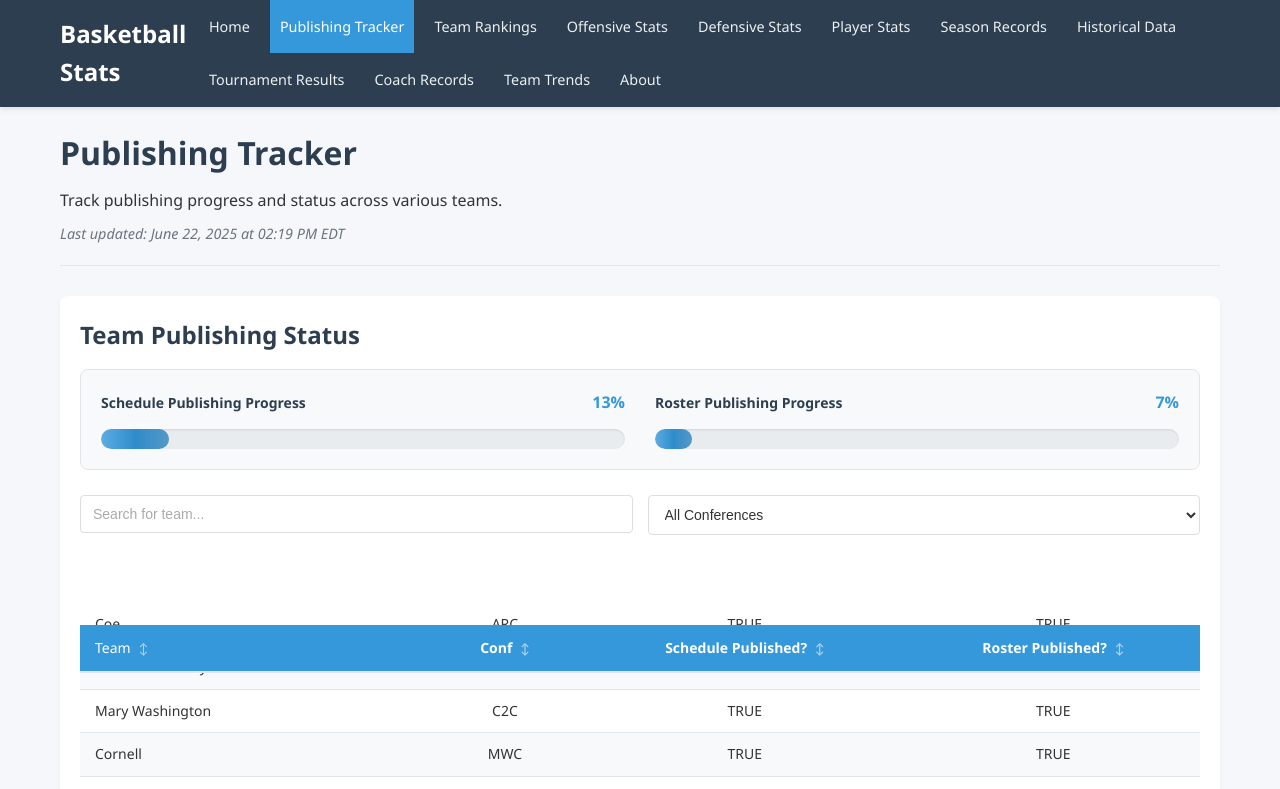
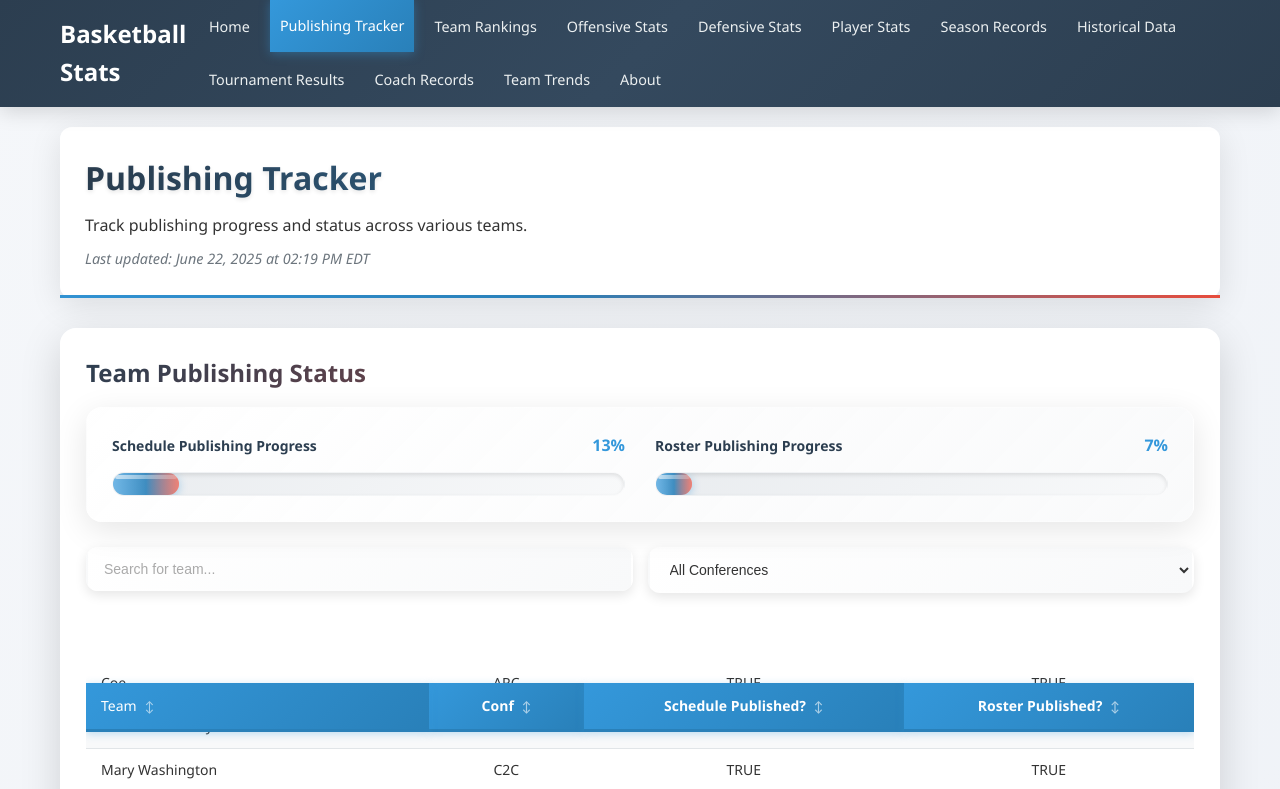
Before and after one commit to scottpeterson/scottpeterson.github.io, a website: page page1.html in a window 1280 px wide. Shown: the top 789 px of the page. Drawn offline with Linux system fonts and the light colour scheme.

Commit message:
Visual refresh

```diff
--- a/styles.css
+++ b/styles.css
@@ -9,16 +9,18 @@
     font-family: 'Segoe UI', Tahoma, Geneva, Verdana, sans-serif;
     line-height: 1.6;
     color: #333;
-    background-color: #f5f7fa;
+    background: linear-gradient(135deg, #f5f7fa 0%, #c3cfe2 100%);
+    min-height: 100vh;
   }
 
   /* Navigation */
   .main-nav {
-    background-color: #2c3e50;
-    box-shadow: 0 2px 5px rgba(0, 0, 0, 0.1);
+    background: linear-gradient(135deg, #2c3e50 0%, #34495e 50%, #2c3e50 100%);
+    box-shadow: 0 4px 20px rgba(0, 0, 0, 0.15);
     position: sticky;
     top: 0;
     z-index: 100;
+    backdrop-filter: blur(10px);
   }
 
   .nav-container {
@@ -57,12 +59,17 @@
   }
 
   .nav-links a:hover {
-    background-color: #34495e;
+    background: linear-gradient(135deg, #34495e 0%, #3498db 100%);
+    transform: translateY(-1px);
+    box-shadow: 0 2px 8px rgba(52, 152, 219, 0.3);
+    transition: all 0.3s ease;
   }
 
   .nav-links a.active {
-    background-color: #3498db;
+    background: linear-gradient(135deg, #3498db 0%, #2980b9 100%);
     color: white;
+    box-shadow: 0 2px 10px rgba(52, 152, 219, 0.4);
+    transform: translateY(-1px);
   }
 
   /* Main Content */
@@ -74,8 +81,14 @@
 
   header {
     margin-bottom: 30px;
-    border-bottom: 1px solid #e1e5e8;
+    border-bottom: 3px solid transparent;
+    border-image: linear-gradient(135deg, #3498db, #2980b9, #e74c3c) 1;
     padding-bottom: 20px;
+    background: rgba(255, 255, 255, 0.95);
+    backdrop-filter: blur(10px);
+    border-radius: 12px;
+    padding: 25px;
+    box-shadow: 0 8px 32px rgba(0, 0, 0, 0.1);
   }
 
   .last-updated {
@@ -87,23 +100,40 @@
 
   h1 {
     font-size: 2rem;
-    color: #2c3e50;
+    background: linear-gradient(135deg, #2c3e50 0%, #3498db 100%);
+    -webkit-background-clip: text;
+    -webkit-text-fill-color: transparent;
+    background-clip: text;
     margin-bottom: 10px;
+    font-weight: 700;
+    text-shadow: 0 2px 4px rgba(0, 0, 0, 0.1);
   }
 
   h2 {
     font-size: 1.5rem;
-    color: #2c3e50;
+    background: linear-gradient(135deg, #2c3e50 0%, #e74c3c 100%);
+    -webkit-background-clip: text;
+    -webkit-text-fill-color: transparent;
+    background-clip: text;
     margin-bottom: 15px;
+    font-weight: 600;
   }
 
   /* Table Styles */
   .table-section {
-    background-color: #fff;
-    border-radius: 8px;
-    box-shadow: 0 2px 4px rgba(0, 0, 0, 0.05);
-    padding: 20px;
+    background: rgba(255, 255, 255, 0.95);
+    backdrop-filter: blur(10px);
+    border-radius: 16px;
+    box-shadow: 0 12px 40px rgba(0, 0, 0, 0.15);
+    padding: 25px;
     margin-bottom: 30px;
+    border: 1px solid rgba(255, 255, 255, 0.2);
+    transition: all 0.3s ease;
+  }
+
+  .table-section:hover {
+    transform: translateY(-2px);
+    box-shadow: 0 16px 48px rgba(0, 0, 0, 0.2);
   }
 
   .table-container {
@@ -125,13 +155,21 @@
   .stats-table thead th {
     position: sticky;
     top: 70px; /* Account for navigation bar height */
-    background-color: #3498db;
+    background: linear-gradient(135deg, #3498db 0%, #2980b9 100%);
     color: #ffffff;
     font-weight: 600;
     text-align: center; /* Center all header text */
     padding: 12px 15px;
-    border-bottom: 2px solid #e1e5e8;
+    border-bottom: 3px solid #2980b9;
     z-index: 2;
+    box-shadow: 0 2px 8px rgba(52, 152, 219, 0.3);
+    transition: all 0.3s ease;
+  }
+
+  .stats-table thead th:hover {
+    background: linear-gradient(135deg, #2980b9 0%, #3498db 100%);
+    transform: translateY(-1px);
+    box-shadow: 0 4px 12px rgba(52, 152, 219, 0.4);
   }
 
   /* First Column Header - Keep left-aligned to match first column data */
@@ -160,7 +198,7 @@
 
   /* Header cell that is both sticky header AND first column */
   .stats-table thead th:first-child {
-    background-color: #3498db;
+    background: linear-gradient(135deg, #3498db 0%, #2980b9 100%);
     color: #ffffff;
     z-index: 3;
   }
@@ -175,12 +213,15 @@
   }
 
   .stats-table tbody tr:hover {
-    background-color: #ecf0f1;
+    background: linear-gradient(135deg, #ecf0f1 0%, #d5dbdb 100%);
+    transform: translateX(4px);
+    box-shadow: 0 4px 12px rgba(0, 0, 0, 0.1);
+    transition: all 0.3s ease;
   }
 
   /* Ensure first column background remains consistent on hover */
   .stats-table tbody tr:hover td:first-child {
-    background-color: #ecf0f1;
+    background: linear-gradient(135deg, #ecf0f1 0%, #d5dbdb 100%);
   }
 
   /* Table Cells */
@@ -197,11 +238,15 @@
 
   /* Footer */
   footer {
-    background-color: #2c3e50;
+    background: linear-gradient(135deg, #2c3e50 0%, #34495e 50%, #2c3e50 100%);
     color: #ecf0f1;
     text-align: center;
-    padding: 20px;
+    padding: 25px;
     margin-top: 40px;
+    box-shadow: 0 -4px 20px rgba(0, 0, 0, 0.15);
+    backdrop-filter: blur(10px);
+    border-top: 3px solid transparent;
+    border-image: linear-gradient(135deg, #3498db, #2980b9, #e74c3c) 1;
   }
 
   /* Responsive Styles */
@@ -265,18 +310,27 @@
 
   .search-input, .filter-select {
     width: 100%;
-    padding: 10px 12px;
-    border: 1px solid #ddd;
-    border-radius: 4px;
+    padding: 12px 16px;
+    border: 2px solid transparent;
+    background: linear-gradient(135deg, #ffffff 0%, #f8f9fa 100%);
+    border-radius: 12px;
     font-size: 14px;
     color: #333;
-    transition: border-color 0.3s;
+    transition: all 0.3s ease;
+    box-shadow: 0 4px 12px rgba(0, 0, 0, 0.1);
   }
 
   .search-input:focus, .filter-select:focus {
     border-color: #3498db;
     outline: none;
-    box-shadow: 0 0 0 2px rgba(52, 152, 219, 0.2);
+    box-shadow: 0 0 0 3px rgba(52, 152, 219, 0.2), 0 6px 16px rgba(0, 0, 0, 0.15);
+    transform: translateY(-2px);
+    background: linear-gradient(135deg, #ffffff 0%, #ecf0f1 100%);
+  }
+
+  .search-input:hover, .filter-select:hover {
+    transform: translateY(-1px);
+    box-shadow: 0 6px 16px rgba(0, 0, 0, 0.15);
   }
 
   .search-input::placeholder {
@@ -307,10 +361,18 @@
     grid-template-columns: 1fr 1fr;
     gap: 30px;
     margin-bottom: 25px;
-    padding: 20px;
-    background-color: #f8f9fa;
-    border-radius: 8px;
-    border: 1px solid #e1e5e8;
+    padding: 25px;
+    background: linear-gradient(135deg, rgba(255, 255, 255, 0.9) 0%, rgba(248, 249, 250, 0.8) 100%);
+    backdrop-filter: blur(10px);
+    border-radius: 16px;
+    border: 1px solid rgba(255, 255, 255, 0.3);
+    box-shadow: 0 8px 32px rgba(0, 0, 0, 0.1);
+    transition: all 0.3s ease;
+  }
+
+  .progress-indicators:hover {
+    transform: translateY(-2px);
+    box-shadow: 0 12px 40px rgba(0, 0, 0, 0.15);
   }
 
   .progress-item {
@@ -340,23 +402,25 @@
 
   .progress-bar {
     width: 100%;
-    height: 20px;
-    background-color: #e9ecef;
-    border-radius: 10px;
+    height: 24px;
+    background: linear-gradient(135deg, #e9ecef 0%, #f8f9fa 100%);
+    border-radius: 12px;
     overflow: hidden;
-    box-shadow: inset 0 1px 2px rgba(0, 0, 0, 0.1);
+    box-shadow: inset 0 2px 4px rgba(0, 0, 0, 0.1);
+    border: 1px solid rgba(255, 255, 255, 0.2);
   }
 
   .progress-fill {
     height: 100%;
-    background: linear-gradient(90deg, #3498db 0%, #2980b9 100%);
-    border-radius: 10px;
-    transition: width 0.6s ease-in-out;
+    background: linear-gradient(90deg, #3498db 0%, #2980b9 50%, #e74c3c 100%);
+    border-radius: 12px;
+    transition: width 0.8s cubic-bezier(0.4, 0, 0.2, 1);
     width: 0%;
     position: relative;
+    box-shadow: 0 2px 8px rgba(52, 152, 219, 0.4);
   }
 
-  .progress-fill::after {
+  .progress-fill::before {
     content: '';
     position: absolute;
     top: 0;
@@ -364,8 +428,21 @@
     right: 0;
     bottom: 0;
     background: linear-gradient(90deg,
-      rgba(255, 255, 255, 0.2) 0%,
-      rgba(255, 255, 255, 0) 50%,
+      rgba(255, 255, 255, 0.3) 0%,
+      rgba(255, 255, 255, 0.1) 50%,
+      rgba(255, 255, 255, 0.3) 100%);
+    border-radius: 12px;
+  }
+
+  .progress-fill::after {
+    content: '';
+    position: absolute;
+    top: 2px;
+    left: 2px;
+    right: 2px;
+    height: 4px;
+    background: linear-gradient(90deg,
+      rgba(255, 255, 255, 0.6) 0%,
       rgba(255, 255, 255, 0.2) 100%);
     border-radius: 10px;
   }
```
